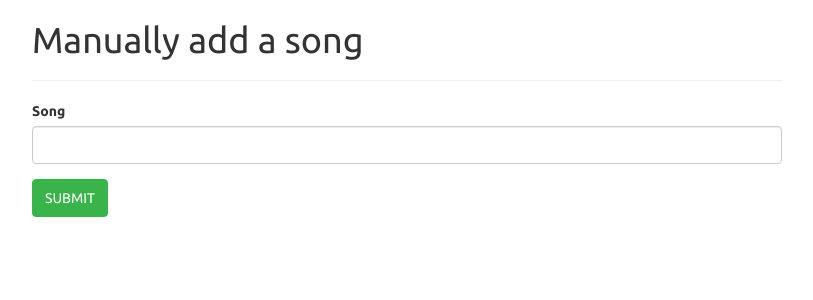
After one commit to buzzfeed-openlab/sms-music-swap, a Flask app: template sms_swap/templates/add.html in a window 1280 px wide. The commit adds this page. Shown: the top 300 px of the page, without its empty margins (233-1046 px from the left). Run offline with Flask 2, Linux system fonts and the light colour scheme; the template is opened without the code that fills it, so the values that code supplies are empty; some libraries are stand-ins or nearby versions.

Commit message:
convo tweaks, manual song add

```diff
--- a/application.py
+++ b/application.py
@@ -61,7 +61,10 @@ def respond():
             db.session.commit()
 
         # grabbing a rec from a stranger
-        random_rec = Answer.query.filter_by(is_approved=True).filter(Answer.from_number!=request.values.get('From')).order_by(func.rand()).first()
+        random_rec = Answer.query.filter_by(is_approved=True)\
+                            .filter((Answer.from_number!=request.values.get('From'))|(Answer.from_number == None))\
+                            .order_by(func.rand())\
+                            .first()
 
         if random_rec:
             resp.sms("thanks! I'll pass it on. here's a song from a stranger:\n\n%s" %random_rec.answer_text)
@@ -156,6 +159,18 @@ def disapprove(ans_id):
     db.session.commit()
     return redirect('/review')
 
+@application.route('/add', methods=['GET', 'POST'])
+@requires_auth
+def add():
+    # manually adding songs
+    if request.method == 'POST':
+
+        new_ans = Answer(None, None, request.form['song'])
+        new_ans.is_approved = True
+        db.session.add(new_ans)
+        db.session.commit()
+
+    return render_template('add.html')
 
 @application.route('/initialize')
 @requires_auth
--- a/sms_swap/models.py
+++ b/sms_swap/models.py
@@ -5,7 +5,7 @@ from sms_swap.database import db
 
 class Answer(db.Model):
     id = db.Column(db.Integer, primary_key=True)
-    text_sid = db.Column(db.String(255), unique=True)
+    text_sid = db.Column(db.String(255))
     from_number = db.Column(db.String(255))
     answer_text = db.Column(db.Text)
     is_approved = db.Column(db.Boolean)
--- /dev/null
+++ b/sms_swap/templates/add.html
@@ -0,0 +1,25 @@
+{% extends 'base.html' %}
+
+{% block content %}
+<div class="container">
+  <div class="row">
+    <div class="col-sm-8 col-sm-offset-2">
+      <h1>Manually add a song</h1>
+      <hr/>
+
+      <form action="{{ url_for('add') }}" method="post">
+
+        <div class="form-group">
+          <label for="song">Song</label>
+          <input type="text" class="form-control" id="song" name="song" value="">
+        </div>
+
+        <input class="btn btn-success" type="submit" value="SUBMIT">
+      </form>
+
+
+
+    </div>
+  </div>
+</div>
+{% endblock %}
--- a/sms_swap/templates/index.html
+++ b/sms_swap/templates/index.html
@@ -5,7 +5,10 @@
   <div class="row">
     <div class="col-sm-8 col-sm-offset-2">
       <h1>music swap</h1>
-      <p><a href="/review">Review responses</a></p>
+      <p><a href="{{ url_for('review') }}">Review responses</a></p>
+      <p><a href="{{ url_for('reviewtrash') }}">See deleted responses</a></p>
+      <p><a href="{{ url_for('add') }}">Manually add songs</a></p>
+      <p><a href="{{ url_for('respond') }}">Twilio endpoint</a></p>
     </div>
   </div>
 </div>
```
